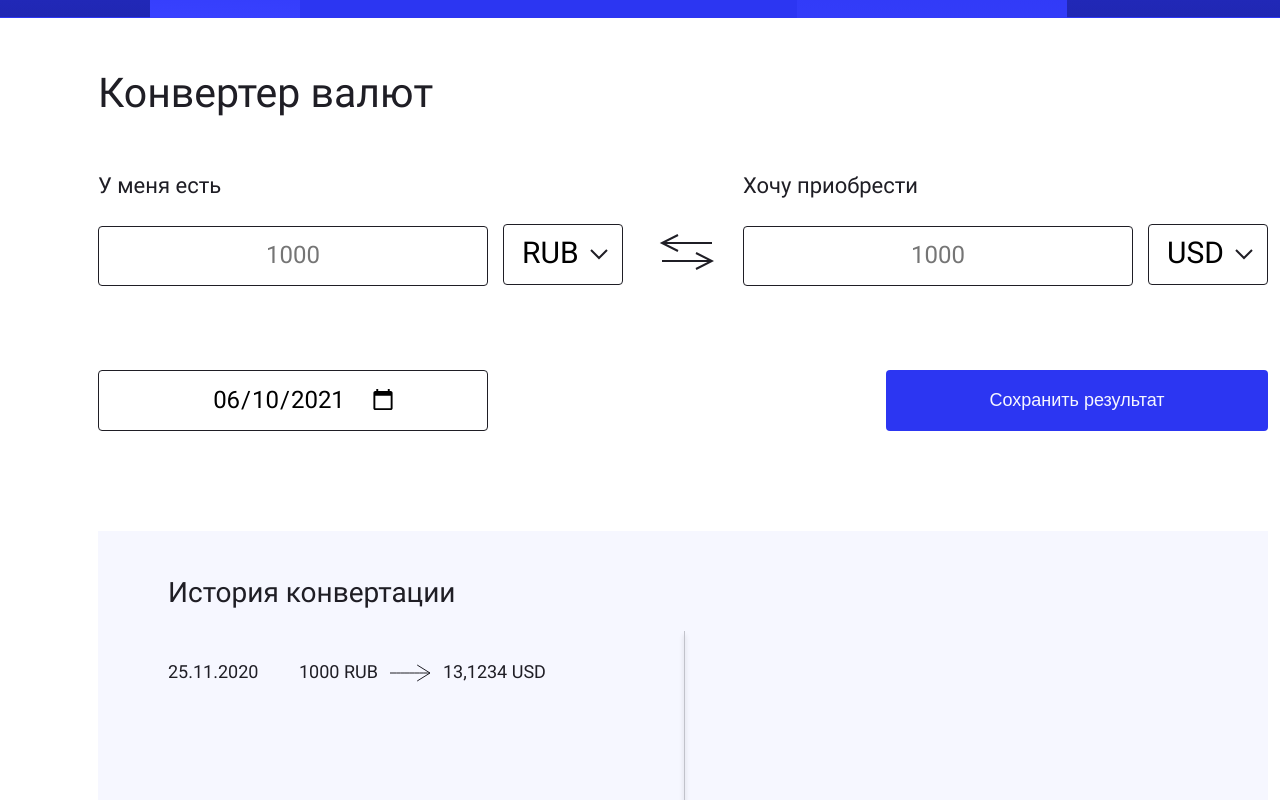
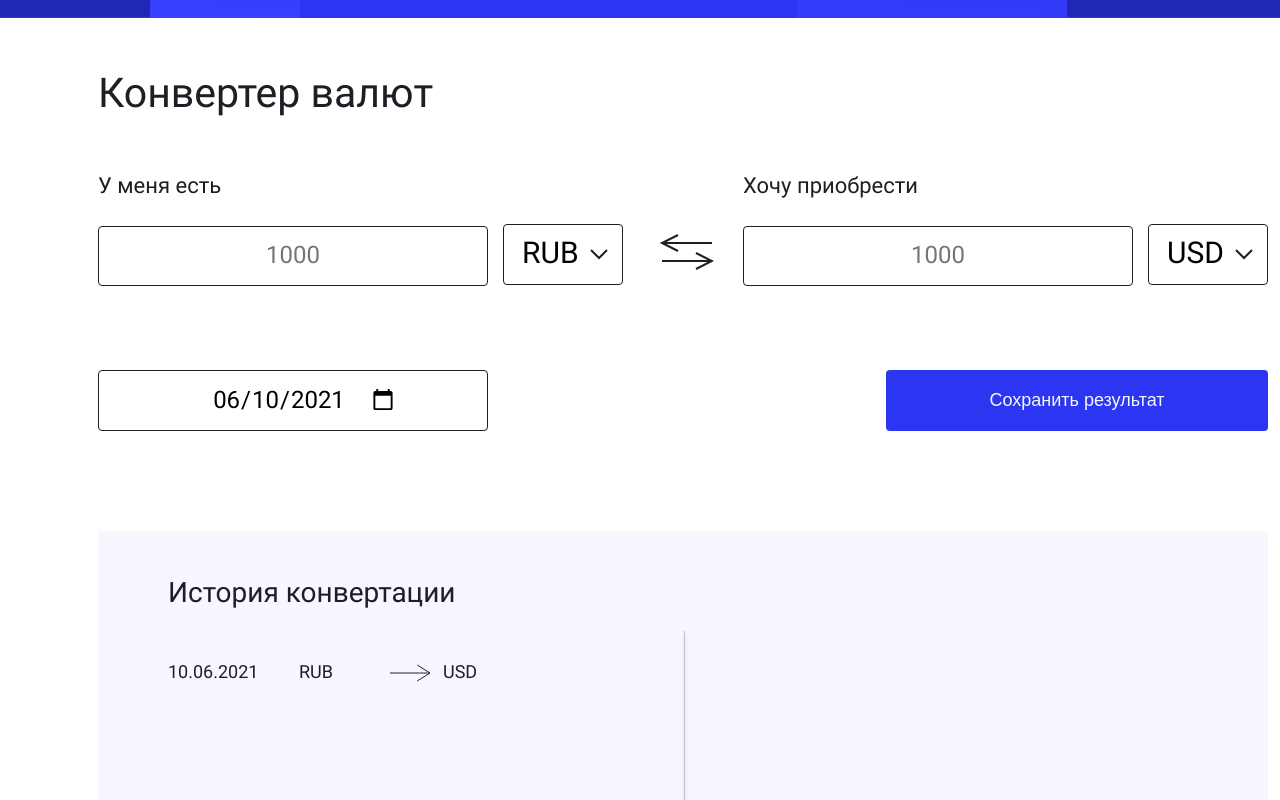
Before and after one commit to arslanbekova/arslanbekova_liga-bank, a React (Create React App) app: page / in a window 1280 px wide. Both pictures are taken after a click on the button "Сохранить результат". Shown: the part 475-1275 px from the top of the page. Built offline with nearby package versions, Linux system fonts and the light colour scheme.

Commit message:
Добавлено сохранение результата и очистка истории

```diff
--- a/package.json
+++ b/package.json
@@ -8,8 +8,10 @@
     "@testing-library/user-event": "^12.1.10",
     "axios": "0.21.1",
     "dayjs": "1.9.5",
+    "nanoid": "3.1.22",
     "node-sass": "^5.0.0",
     "normalize-scss": "7.0.1",
+    "prop-types": "15.7.2",
     "react": "^17.0.2",
     "react-dom": "^17.0.2",
     "react-scripts": "4.0.3",
--- a/src/components/converter/converter.jsx
+++ b/src/components/converter/converter.jsx
@@ -1,12 +1,14 @@
-import React from 'react';
+import React, {useState} from 'react';
 import Form from '../form/form';
 import ExchangeHistory from '../exchange-history/exchange-history';
 
 const Converter = () => {
+  const [exchangesHistory, setExchangesHistory] = useState([]);
+
   return (
     <article className="converter">
-      <Form/>
-      <ExchangeHistory/>
+      <Form saveResult={setExchangesHistory} results={exchangesHistory}/>
+      <ExchangeHistory clearResults={setExchangesHistory} results={exchangesHistory}/>
     </article>
   );
 };
--- a/src/components/exchange-history/exchange-history.jsx
+++ b/src/components/exchange-history/exchange-history.jsx
@@ -1,21 +1,45 @@
 import React from 'react';
+import PropTypes from 'prop-types';
+import {nanoid} from 'nanoid';
+import dayjs from 'dayjs';
 
-const ExchangeHistory = () => {
+const ExchangeHistory = ({clearResults, results}) => {
+  const MAX_ID_SYMBOLS = 5;
+
+  const handleButtonClearClick = () => {
+    const minResultsLength = 0;
+    results.length = minResultsLength;
+    clearResults([...results]);
+  };
+
   return (
     <section className="exchange-history">
       <div className="exchange-history__wrapper">
         <h2 className="exchange-history__title">История конвертации</h2>
         <ul className="exchange-history__list">
-          <li className="exchange-history__item">
-            <span className="exchange-history__option exchange-history__option--date">25.11.2020</span>
-            <span className="exchange-history__option exchange-history__option--amount-from">1000 RUB</span>
-            <span className="exchange-history__option exchange-history__option--amount-to">13,1234 USD</span>
-          </li>
+          {!results.length ? `` : results.map((result) =>
+            <li className="exchange-history__item" key={nanoid(MAX_ID_SYMBOLS)}>
+              <span className="exchange-history__option exchange-history__option--date">{dayjs(result.currentDate).format(`DD.MM.YYYY`)}</span>
+              <span className="exchange-history__option exchange-history__option--amount-from">{result.avaliableAmount} {result.avaliableCurrency}</span>
+              <span className="exchange-history__option exchange-history__option--amount-to">{result.wantedAmount} {result.wantedCurrency}</span>
+            </li>
+          )}
         </ul>
-        <button className="button button--clear" type="button">Очистить историю</button>
+        <button className="button button--clear" type="button" onClick={handleButtonClearClick}>Очистить историю</button>
       </div>
     </section>
   );
 };
 
+ExchangeHistory.propTypes = {
+  results: PropTypes.arrayOf(PropTypes.shape({
+    avaliableAmount: PropTypes.number.isRequired,
+    wantedAmount: PropTypes.number.isRequired,
+    currentDate: PropTypes.string.isRequired,
+    avaliableCurrency: PropTypes.string.isRequired,
+    wantedCurrency: PropTypes.string.isRequired,
+  })),
+  clearResults: PropTypes.func.isRequired,
+};
+
 export default ExchangeHistory;
--- a/src/components/form/form.jsx
+++ b/src/components/form/form.jsx
@@ -1,10 +1,11 @@
 import React, {useState} from 'react';
+import PropTypes from 'prop-types';
 import dayjs from 'dayjs';
 import {createAPI} from "../../api";
 
 const api = createAPI();
 
-const Form = () => {
+const Form = ({saveResult, results}) => {
   const CURRENCIES = [
     `RUB`,
     `USD`,
@@ -13,9 +14,11 @@ const Form = () => {
     `CNY`,
   ];
 
-  const MAX_DAYS_GAP = 7;
-
-  const MIN_AMOUNT_FIELD_VALUE = 1;
+  const Breakpoints = {
+    MIN_AMOUNT_FIELD_VALUE: 1,
+    MAX_DAYS_GAP: 7,
+    MAX_HISTORY_RESULTS_COUNT: 10,
+  };
 
   const defaultCurrencies = {
     AVALIABLE: `RUB`,
@@ -72,7 +75,7 @@ const Form = () => {
 
   const handleAvaliableAmountChange = (evt) => {
     const amount = Number(evt.target.value);
-    if (amount < MIN_AMOUNT_FIELD_VALUE) {
+    if (amount < Breakpoints.MIN_AMOUNT_FIELD_VALUE) {
       setUserForm({...DEFAULT_USER_FORM});
       return;
     }
@@ -81,14 +84,14 @@ const Form = () => {
 
   const handleWantedAmountChange = (evt) => {
     const amount = Number(evt.target.value);
-    if (amount < MIN_AMOUNT_FIELD_VALUE) {
+    if (amount < Breakpoints.MIN_AMOUNT_FIELD_VALUE) {
       setUserForm({...DEFAULT_USER_FORM});
       return;
     }
     convertWantedToAvaliable(amount);
   };
 
-  const minDate = dayjs(new Date()).subtract(MAX_DAYS_GAP, `day`).format(`YYYY-MM-DD`);
+  const minDate = dayjs(new Date()).subtract(Breakpoints.MAX_DAYS_GAP, `day`).format(`YYYY-MM-DD`);
 
   const handleDateChange = (evt) => {
     copyUserForm.currentDate = dayjs(evt.target.value).format(`YYYY-MM-DD`);
@@ -100,12 +103,20 @@ const Form = () => {
     });
   };
 
+  const handleButtonSaveClick = () => {
+    if (results.length === Breakpoints.MAX_HISTORY_RESULTS_COUNT) {
+      results.pop();
+    }
+    results.unshift({...userForm});
+    saveResult([...results]);
+  };
+
   return (
     <form className="form">
       <h2 className="form__title">Конвертер валют</h2>
       <fieldset className="form__field form__field--is-avaliable">
         <h3 className="form__field-title">У меня есть</h3>
-        <input className="form__input form__input--number" type="number" value={userForm.avaliableAmount} min={MIN_AMOUNT_FIELD_VALUE} id="is-available" name="is-available" placeholder="1000"
+        <input className="form__input form__input--number" type="number" value={userForm.avaliableAmount} min={Breakpoints.MIN_AMOUNT_FIELD_VALUE} id="is-available" name="is-available" placeholder="1000"
           onChange={handleAvaliableAmountChange}/>
         <select className="form__option" onChange={handleAvaliableCurrencyChange} defaultValue={DEFAULT_USER_FORM.avaliableCurrency}>
           {CURRENCIES.map((currency) => <option value={currency} key={currency}>{currency}</option>)}
@@ -113,7 +124,7 @@ const Form = () => {
       </fieldset>
       <fieldset className="form__field form__field--wanted">
         <h3 className="form__field-title">Хочу приобрести</h3>
-        <input className="form__input form__input--number" type="number" value={userForm.wantedAmount} min={MIN_AMOUNT_FIELD_VALUE} id="wanted" name="wanted" placeholder="1000" onChange={handleWantedAmountChange}/>
+        <input className="form__input form__input--number" type="number" value={userForm.wantedAmount} min={Breakpoints.MIN_AMOUNT_FIELD_VALUE} id="wanted" name="wanted" placeholder="1000" onChange={handleWantedAmountChange}/>
         <select className="form__option" onChange={handleWantedCurrencyChange} defaultValue={DEFAULT_USER_FORM.wantedCurrency}>
           {CURRENCIES.map((currency) => <option value={currency} key={currency}>{currency}</option>)}
         </select>
@@ -123,9 +134,14 @@ const Form = () => {
         <input className="form__input form__input--exchange-date" id="exchange-date" type="date" name="exchange-date"
           required value={userForm.currentDate} min={minDate} onChange={handleDateChange}/>
       </fieldset>
-      <button className="button button--save" type="button">Сохранить результат</button>
+      <button className="button button--save" type="button" onClick={handleButtonSaveClick}>Сохранить результат</button>
     </form>
   );
 };
 
+Form.propTypes = {
+  saveResult: PropTypes.func.isRequired,
+  results: PropTypes.array.isRequired,
+};
+
 export default Form;
```
Also changed, not shown: 1 other file (tests, documents, lock files or other folders).
